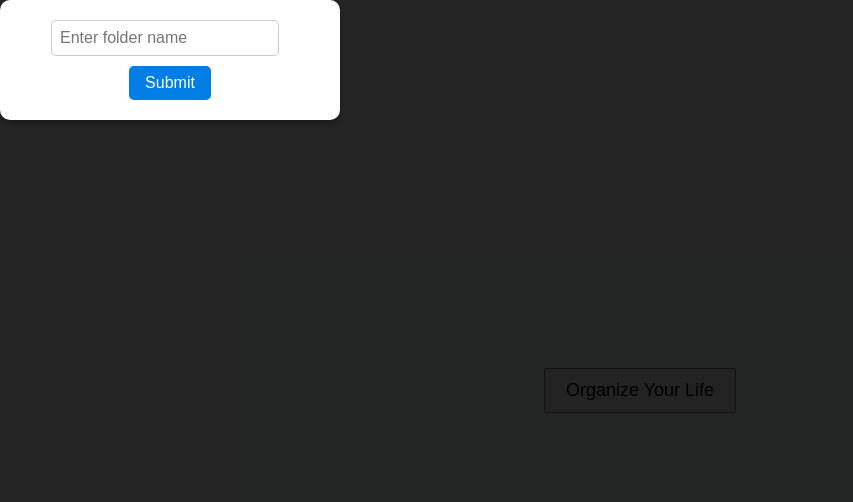
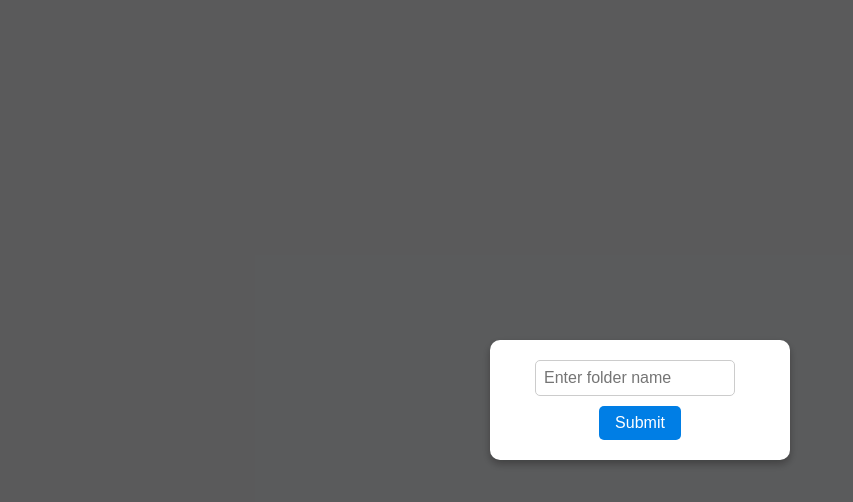
Before and after one commit to MeSmithereens/Resume, a plain HTML site: page public/index.html in a window 1280 px wide. Both pictures are taken after a click on the button "Organize Your Life". Shown: the whole page, without its empty margins (0-853 px from the left). Drawn offline with nearby package versions, Linux system fonts and the light colour scheme.

Commit message:
centering

```diff
--- a/public/styles.css
+++ b/public/styles.css
@@ -26,16 +26,22 @@ body {
   padding: 10px 20px;
   font-size: 18px;
   cursor: pointer;
+  border: 2px dotted #007ee5 ; /* Dotted border with blue */
+  background-color: white; /* White background */
+  color: #007ee5; /* Blue text */
+  border-radius: 10px; /* Rounded corners */
 }
+
 
 .FolderInputDiv {
   display: none; /* Hide input field initially */
   position: fixed;
-  top: 0;
-  left: 0;
-  width: 100%;
-  height: 100%;
-  background-color: rgba(0, 0, 0, 0.7); /* Semi-transparent background */
+  top: 50%; /* Center vertically */
+  left: 50%; /* Center horizontally */
+  transform: translate(-50%, -50%); /* Adjust position to truly center it */
+  width: 300px; /* Set a width for the input box */
+  height: auto;
+
   justify-content: center;
   align-items: center;
   z-index: 1000; /* Ensures it appears above the rest of the content */
@@ -46,10 +52,10 @@ body {
   background-color: #fff;
   padding: 20px;
   border-radius: 10px;
-  width: 300px;
   text-align: center;
   box-shadow: 0 4px 8px rgba(0, 0, 0, 0.3);
 }
+
 
 .FolderInputDiv input {
   padding: 8px;
@@ -92,6 +98,6 @@ body {
   left: 0;
   width: 100%;
   height: 100%;
-  background-color: rgba(0, 0, 0, 0.5); /* Slightly transparent overlay */
+  background-color: rgba(0, 0, 0, 0.63); /* Slightly transparent overlay */
   z-index: 999; /* Below the modal content but above everything else */
 }
```
